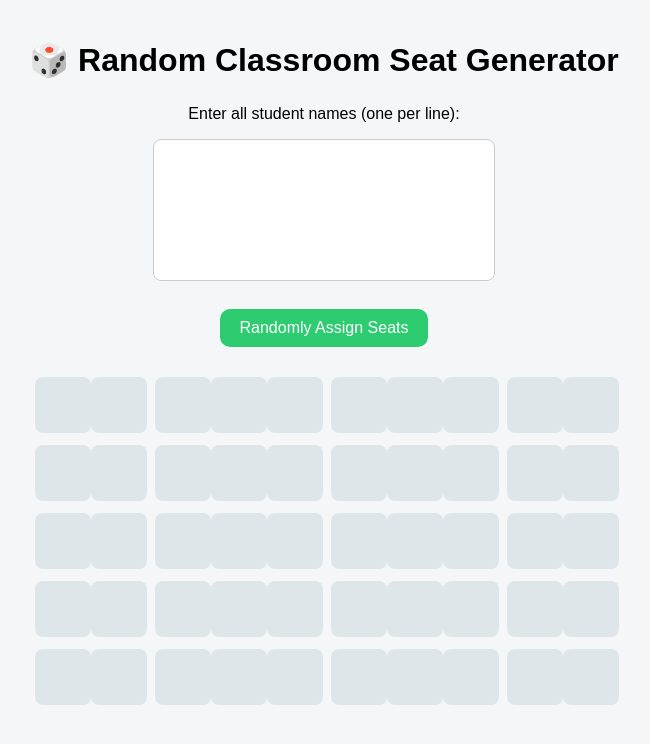
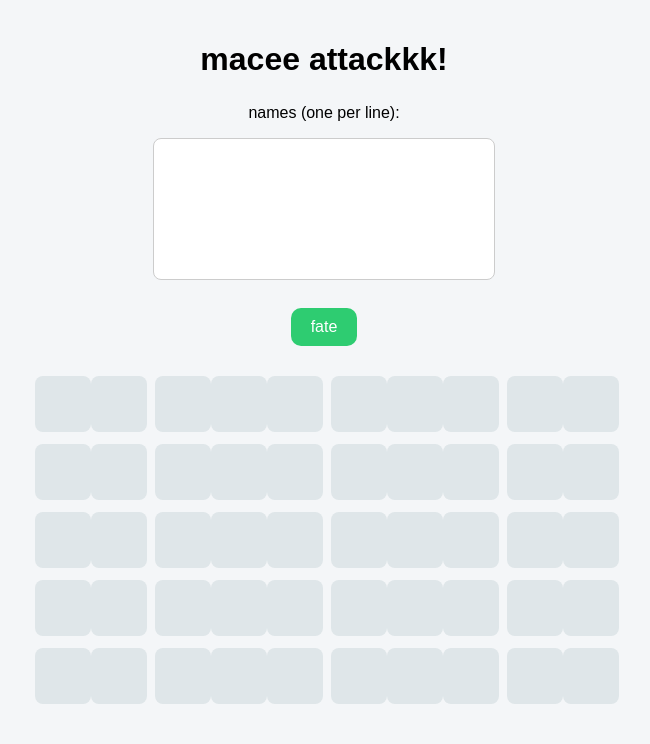
Before and after one commit to Arcanix3009/s3sf, a plain HTML site: page index.html in a window 1280 px wide. Shown: the whole page, without its empty margins (316-966 px from the left). Drawn offline with Linux system fonts and the light colour scheme.

Commit message:
Update index.html

```diff
--- a/index.html
+++ b/index.html
@@ -3,7 +3,7 @@
 <head>
   <meta charset="UTF-8" />
   <meta name="viewport" content="width=device-width, initial-scale=1.0" />
-  <title>Random Seat Generator</title>
+  <title>s3sf</title>
 
   <style>
     body {
@@ -87,13 +87,13 @@
   </style>
 </head>
 <body>
-  <h1>🎲 Random Classroom Seat Generator</h1>
+  <h1>macee attackkk!</h1>
 
-  <p>Enter all student names (one per line):</p>
+  <p>names (one per line):</p>
   <textarea id="names"></textarea>
 
   <br />
-  <button onclick="assignSeats()">Randomly Assign Seats</button>
+  <button onclick="assignSeats()">fate</button>
 
   <div class="classroom" id="classroom"></div>
 
```
